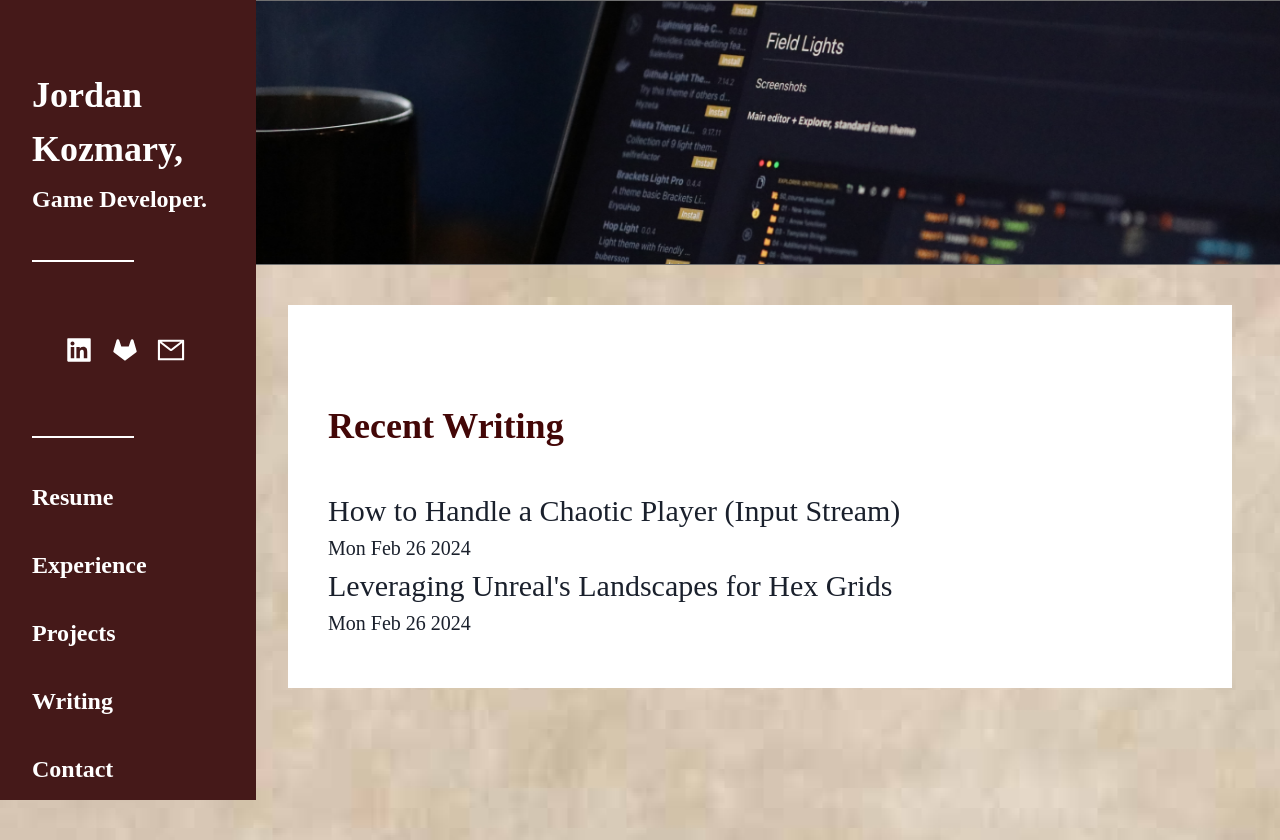
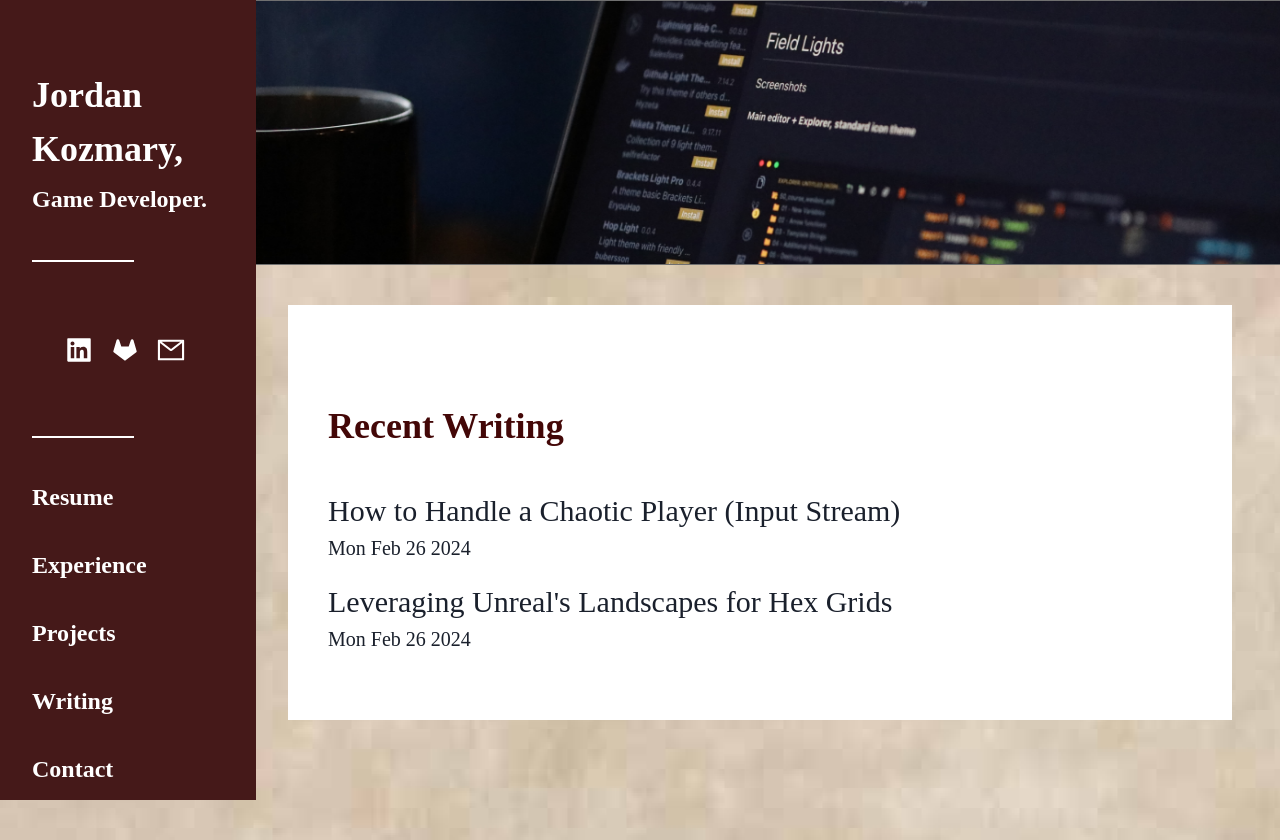
Before and after one commit to terminaltraces/ragbinder-portfolio, a Next.js app: page /nextjs-github-pages/writing in a window 1280 px wide. Shown: the top 840 px of the page. Built offline with nearby package versions, Linux system fonts and the light colour scheme; a web font is replaced by a local one.

Commit message:
Spacing between blog posts

```diff
--- a/src/pages/writing/index.tsx
+++ b/src/pages/writing/index.tsx
@@ -1,6 +1,6 @@
 import { NextPage } from "next";
 import NextLink from "next/link";
-import { Heading, Text, Link } from "@chakra-ui/react";
+import { Heading, Text, Link, Box } from "@chakra-ui/react";
 import { InferGetStaticPropsType } from "next";
 import fs from "fs";
 import { serialize } from "next-mdx-remote/serialize";
@@ -49,7 +49,7 @@ const PostComponent = (post) => {
   const postDate = new Date(Date.parse(post.date)).toDateString();
 
   return (
-    <div key={post.slug}>
+    <Box pb="4" key={post.slug}>
       <Link
         fontFamily="ingra"
         fontWeight="500"
@@ -69,7 +69,7 @@ const PostComponent = (post) => {
       >
         {postDate}
       </Text>
-    </div>
+    </Box>
   );
 };
 
```
